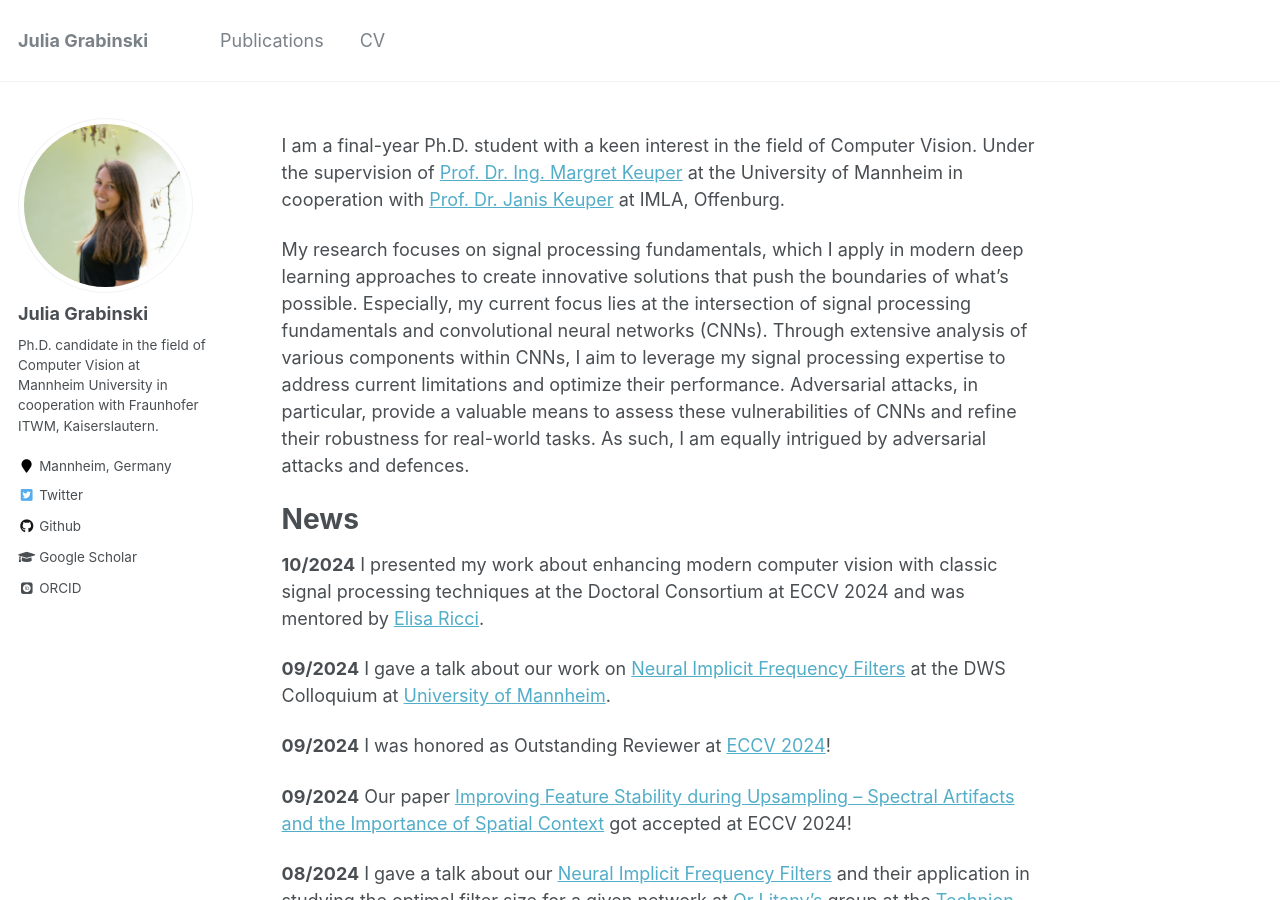
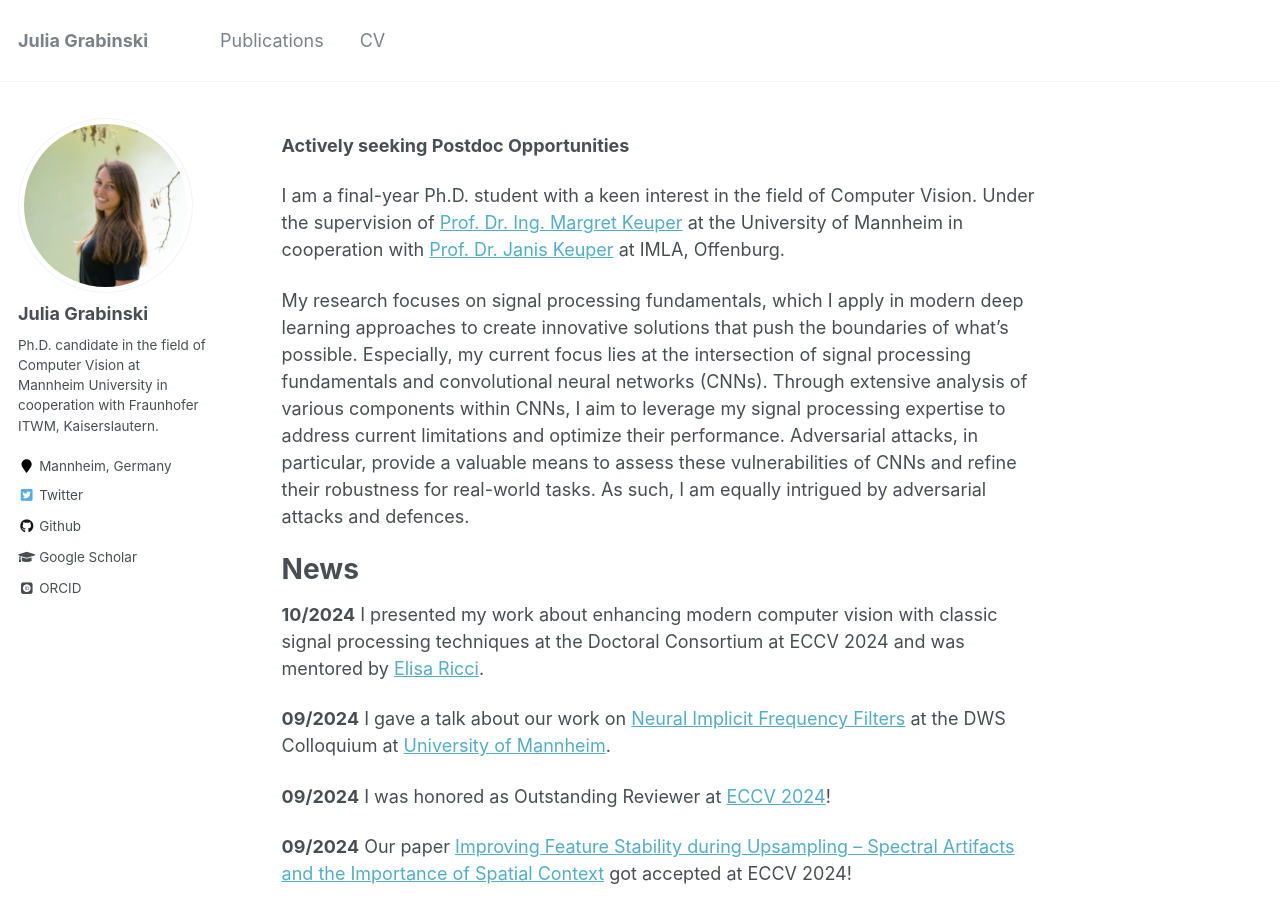
Before and after one commit to GeJulia/gejulia.github.io, a Jekyll site: the page built from _pages/about.md, in a window 1280 px wide and 900 px high. Built offline with Jekyll 4.4.1, drawn with Linux system fonts in a browser that asks for light colours; some web fonts are replaced.

Commit message:
Actively seeking Postdoc Opportunities

```diff
--- a/_pages/about.md
+++ b/_pages/about.md
@@ -7,6 +7,8 @@ redirect_from:
   - /about/
   - /about.html
 ---
+
+**Actively seeking Postdoc Opportunities**
 
 I am a final-year Ph.D. student with a keen interest in the field of Computer Vision.
 Under the supervision of [Prof. Dr. Ing. Margret Keuper](https://www.uni-mannheim.de/dws/people/professors/prof-dr-ing-margret-keuper/) at the University of Mannheim in cooperation with [Prof. Dr. Janis Keuper](https://imla.hs-offenburg.de/janis-keuper/) at IMLA, Offenburg.
```
